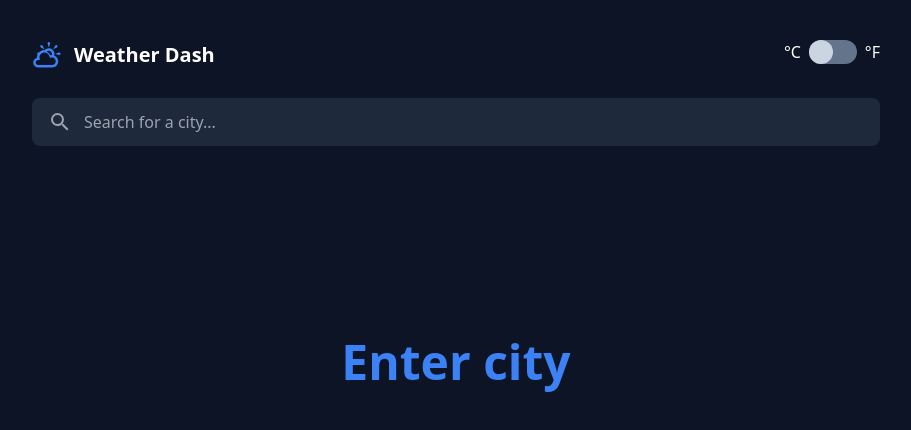
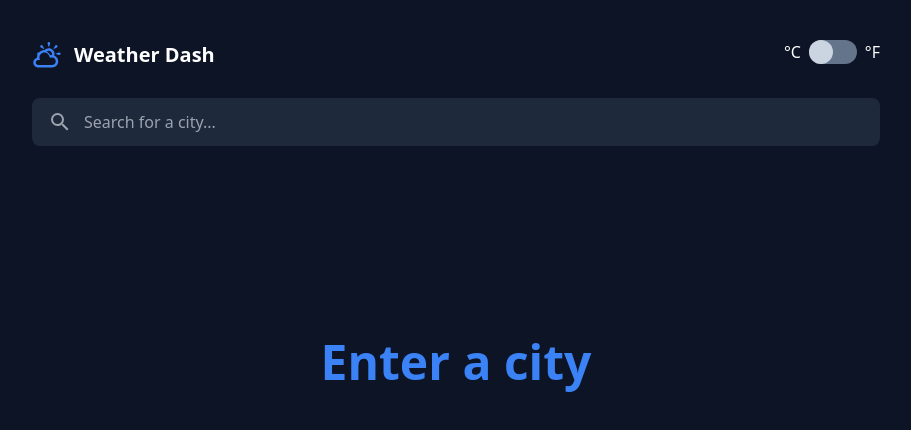
Before and after one commit to AbdalrahmanEmara/Taqs, a React (Create React App) app: page / in a window 1280 px wide. Shown: the top 430 px of the page, without its empty margins (184-1095 px from the left). Built offline with nearby package versions, Linux system fonts and the light colour scheme.

Commit message:
delete focus from input after submitting

```diff
--- a/src/components/Search.js
+++ b/src/components/Search.js
@@ -1,4 +1,4 @@
-import { useState, useEffect } from "react";
+import { useState, useEffect, useRef } from "react";
 import { MdOutlineSearch } from "react-icons/md";
 import axios from "axios";
 
@@ -13,6 +13,15 @@ export default function Search({
   setIsLoading,
   setError,
 }) {
+
+  const inputRef = useRef(null);
+
+  useEffect(function() {
+    if(inputRef.current) {
+      inputRef.current.blur();
+    }
+  }, [submit]);
+
   useEffect(
     function () {
       if (!cityQuery || !submit) return;
@@ -111,6 +120,7 @@ export default function Search({
       onSubmit={(e) => {
         e.preventDefault();
         setSubmit(true);
+
       }}>
       <MdOutlineSearch className="inline-block text-2xl mx-2 text-gray-400" />
       <input
@@ -119,6 +129,7 @@ export default function Search({
         onChange={(e) => setCityQuery((cityQuery) => e.target.value)}
         placeholder="Search for a city..."
         className="bg-transparent outline-none text-white flex-grow p-1"
+        ref={inputRef}
       />
     </form>
   );
--- a/src/components/WeatherDetails.js
+++ b/src/components/WeatherDetails.js
@@ -25,7 +25,7 @@ export default function WeatherDetails({
 
       {!isLoading && !error && !weather && (
         <p className="text-primary flex mt-48 justify-center text-5xl font-bold">
-          Enter city
+          Enter a city
         </p>
       )}
 
```
